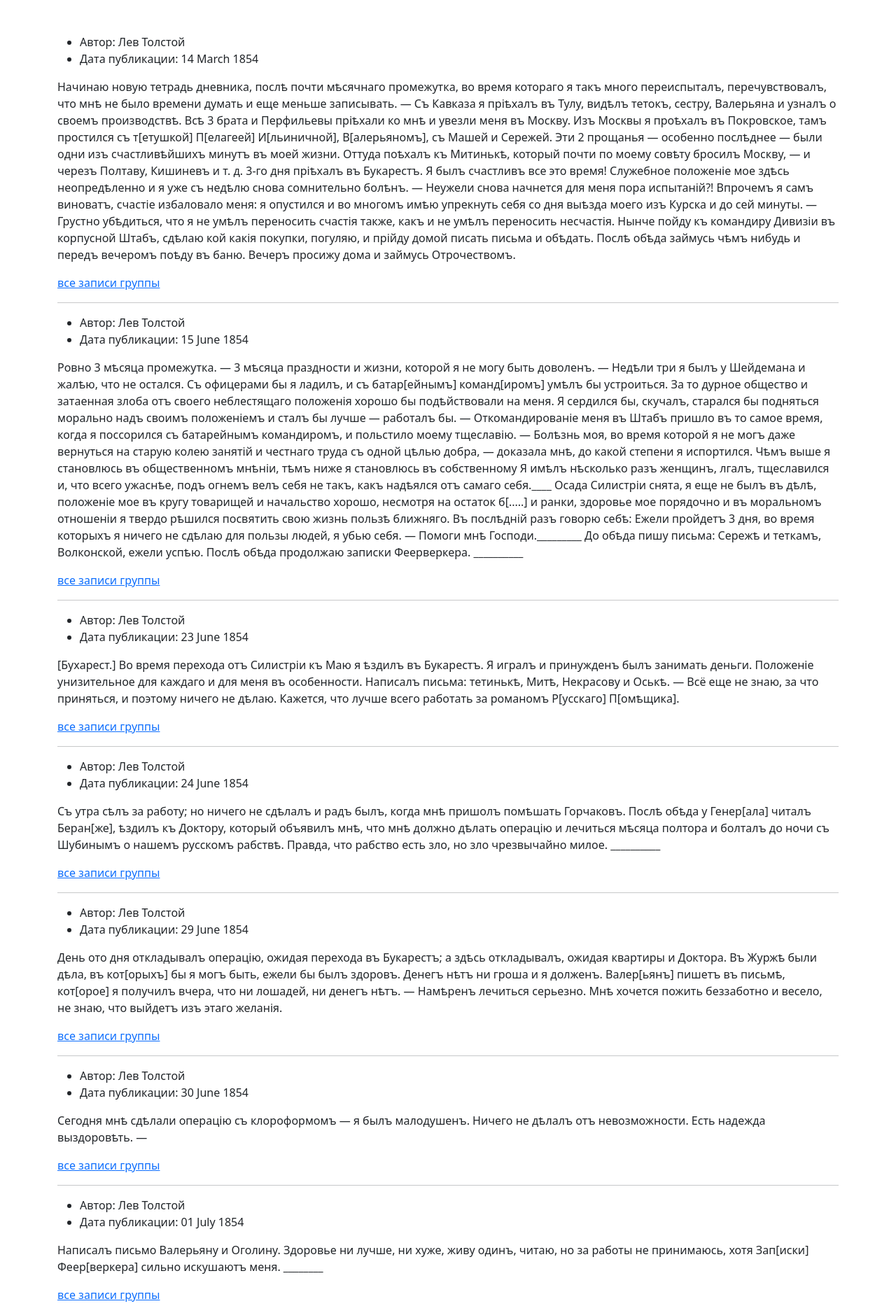
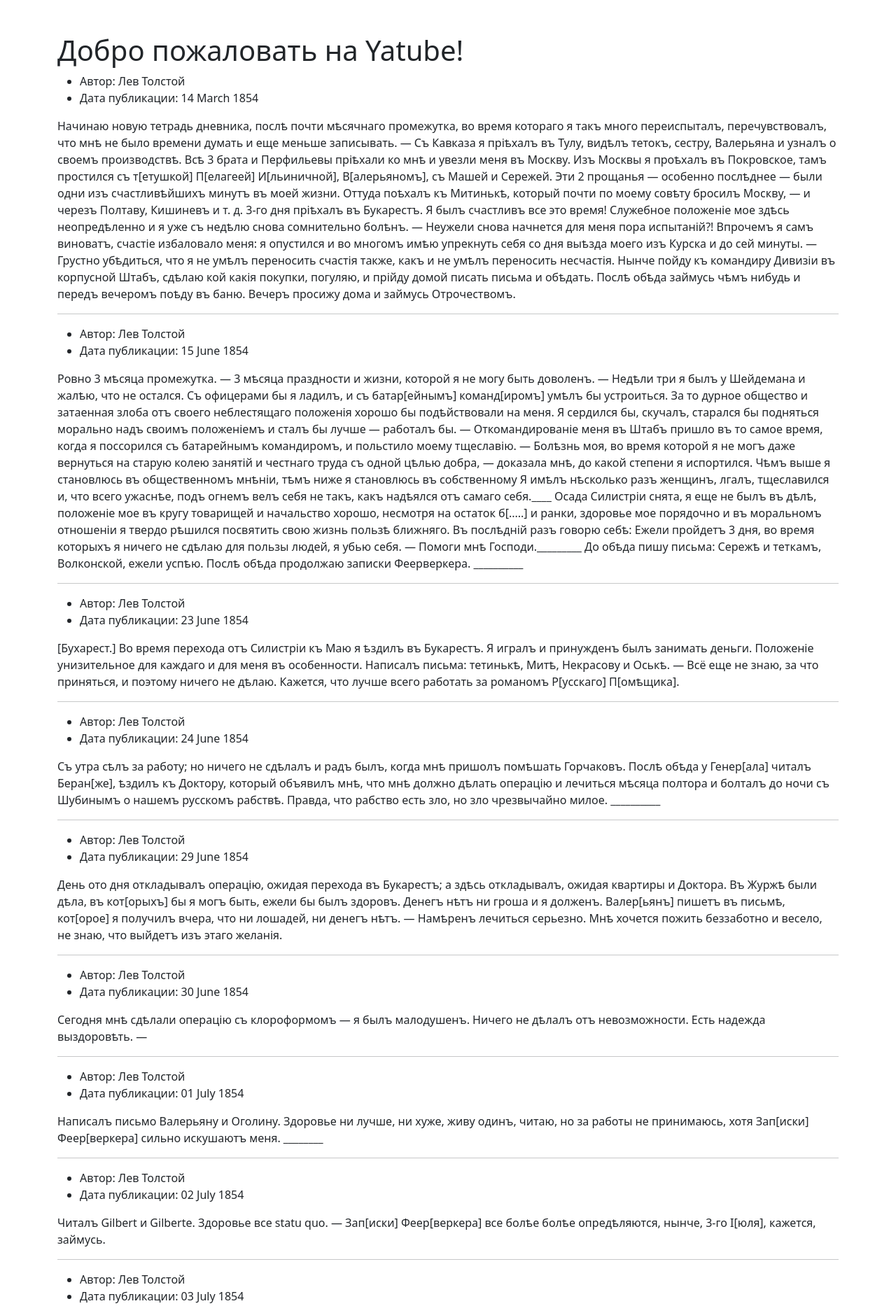
Before and after one commit to A-Kazarin/yatube_project, a Django app: template yatube/templates/posts/index.html in a window 1280 px wide. Shown: the part 56-1922 px from the top of the page at 70% size. Run offline with Django 3.2, Linux system fonts and the light colour scheme; the template is opened without the code that fills it: values that come from a table or form of the project are taken from there, others are empty; data comes from the database, SQL or seed files in the repository; both versions use the stored data as it was after the commit; some libraries are stand-ins or nearby versions.

Commit message:
'optimisation for hw_pre_test'

```diff
--- a/yatube/templates/posts/group_list.html
+++ b/yatube/templates/posts/group_list.html
@@ -13,7 +13,8 @@
     </li>
   </ul>
   <p>{{ post.text }}</p>
-  <a href="/group/slug/">все записи группы</a>
+  <a href="{% url 'posts:group_list' group.slug %}">все записи группы</a>
+
   {% if not forloop.last %}<hr>{% endif %}
   {% endfor %}
         <!-- под последним постом нет линии -->
--- a/yatube/templates/posts/index.html
+++ b/yatube/templates/posts/index.html
@@ -2,7 +2,7 @@
   {% block title %} Последние обновления на сайте {% endblock %}
 
      {% block content %}
-
+         <h1> Добро пожаловать на Yatube! </h1>
   {% for post in posts %}
   <ul>
     <li>
@@ -13,7 +13,9 @@
     </li>
   </ul>
   <p>{{ post.text }}</p>
-  <a href="{% url 'posts:group_list' group.slug %}">все записи группы</a>
+  {% if post.group %}
+  <a href="{% url 'posts:group_list' post.group.slug %}">все записи группы</a>
+{% endif %}
   {% if not forloop.last %}<hr>{% endif %}
   {% endfor %}
     {% endblock %}
```
Also changed, not shown: yatube/db.sqlite3.
